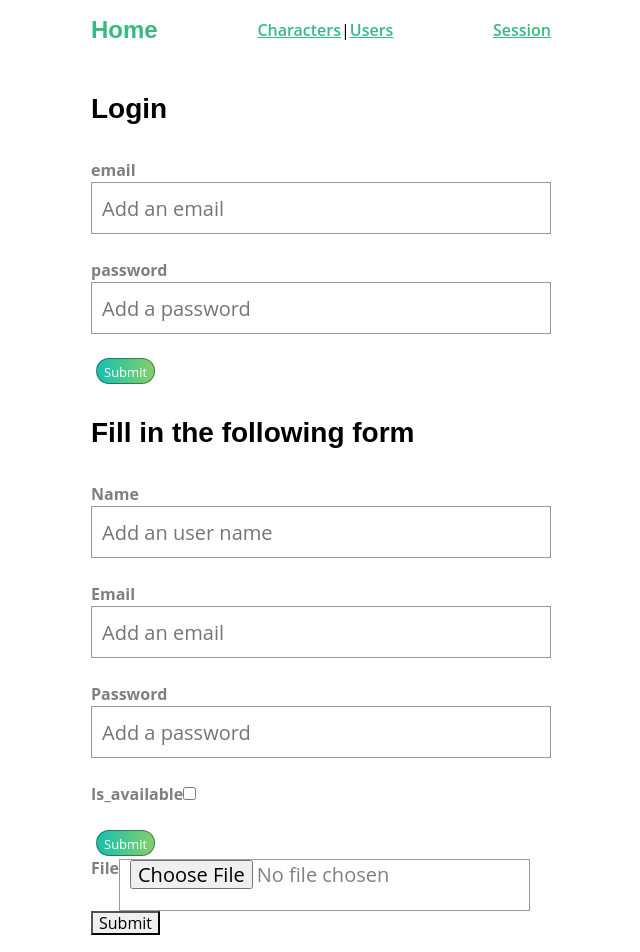
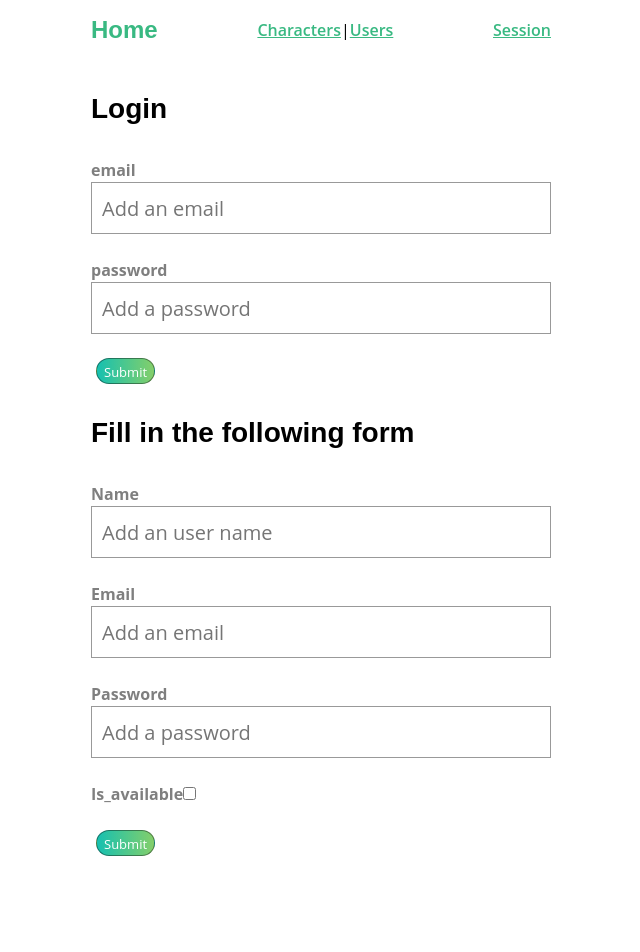
Before and after one commit to MatthieuJasselette/charater-manager-vuejs, a Vue app: page /session in a window 1280 px wide. Shown: the top 952 px of the page, without its empty margins (319-959 px from the left). After the commit the page ends 876 px from the top, so only its background shows below. Built offline with nearby package versions, Linux system fonts and the light colour scheme.

Commit message:
work on img update

```diff
--- a/src/components/UserForm.vue
+++ b/src/components/UserForm.vue
@@ -20,7 +20,6 @@
       </div>
       <div v-if="userToEdit" class="field">
         <div v-if="user.image.name">
-          <!-- <div v-else> -->
           <img :src="user.image.name" />
           <input
             type="button"
@@ -30,9 +29,17 @@
           />
         </div>
         <div v-else>
-          <!-- <div v-if="!user.image.name"> -->
-          <label>Select an image</label>
-          <input type="file" @change="onImageChange" accept="image/*" />
+          <label>
+            Select a picture
+            <input
+              type="file"
+              accept="image/*"
+              id="file"
+              ref="file"
+              v-on:change="handleFileUpload()"
+            />
+          </label>
+          <button type="button" v-on:click="submitFile()">Submit</button>
         </div>
       </div>
       <div class="field">
@@ -53,20 +60,6 @@
       </div>
       <input type="submit" class="button badge -fill-gradient" value="Submit" />
     </form>
-    <div class="container">
-      <div class="large-12 medium-12 small-12 cell">
-        <label>
-          File
-          <input
-            type="file"
-            id="file"
-            ref="file"
-            v-on:change="handleFileUpload()"
-          />
-        </label>
-        <button v-on:click="submitFile()">Submit</button>
-      </div>
-    </div>
   </div>
 </template>
 
@@ -86,18 +79,13 @@ export default {
     }
   },
   methods: {
-    submitFile() {
-      let formData = new FormData()
-      formData.append('file', this.file)
-      this.$store.dispatch('updateImage', formData)
-    },
-
     handleFileUpload() {
       this.isImgChanged = true
       this.file = this.$refs.file.files[0]
     },
 
     removeImage: function() {
+      this.previousImgId = this.user.image.id
       this.user.image = { name: '', id: this.user.image.id }
     },
 
@@ -107,10 +95,7 @@ export default {
         email: '',
         password: '',
         is_available: false,
-        main_char_id: '',
-        image: {
-          name: ''
-        }
+        main_char_id: ''
       }
     },
 
@@ -142,8 +127,15 @@ export default {
           console.log(error)
         })
       if (this.isImgChanged) {
-        this.updateImage()
+        this.submitFile()
       }
+    },
+
+    submitFile() {
+      // send id of img to replace
+      let formData = new FormData()
+      formData.append('file', this.file)
+      this.$store.dispatch('updateImage', formData)
     }
   }
 }
```
